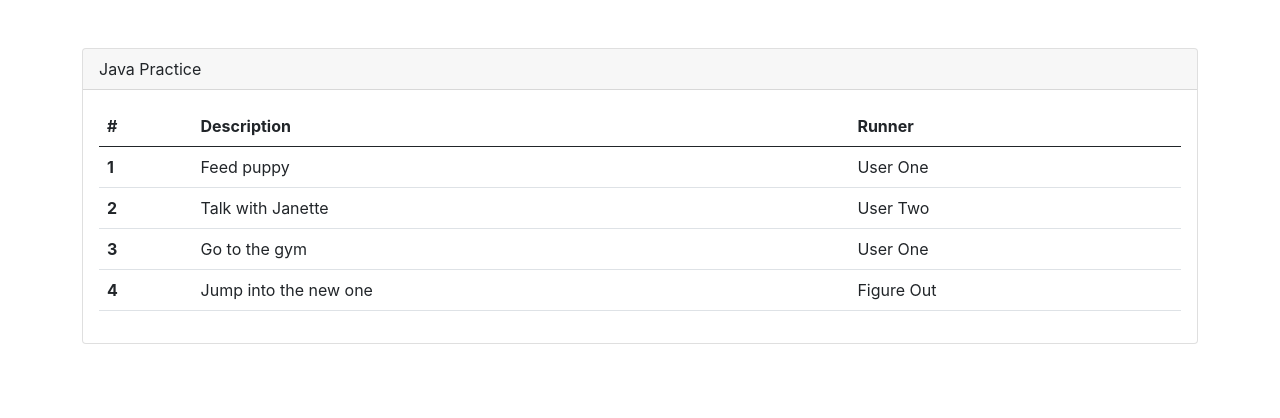
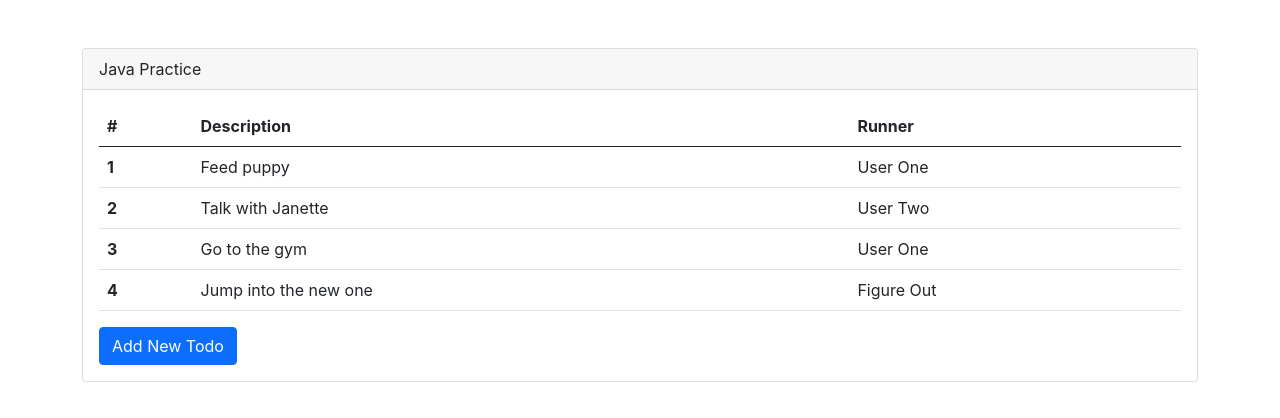
Before and after one commit to djetton6/java-react, a React (Create React App) app: page / in a window 1280 px wide. Shown: the top 418 px of the page. Built offline with nearby package versions, Linux system fonts and the light colour scheme.

Commit message:
added new button to card

```diff
--- a/src/App.js
+++ b/src/App.js
@@ -12,7 +12,9 @@ function App() {
         </div>
         <div className="card-body">
         <TodoTable todos={todos} />
+        <button className='btn btn-primary'>Add New Todo</button>
         </div>
+
       </div>
     </div>
   );
```
Also changed, not shown: 1 other file (tests, documents, lock files or other folders).
